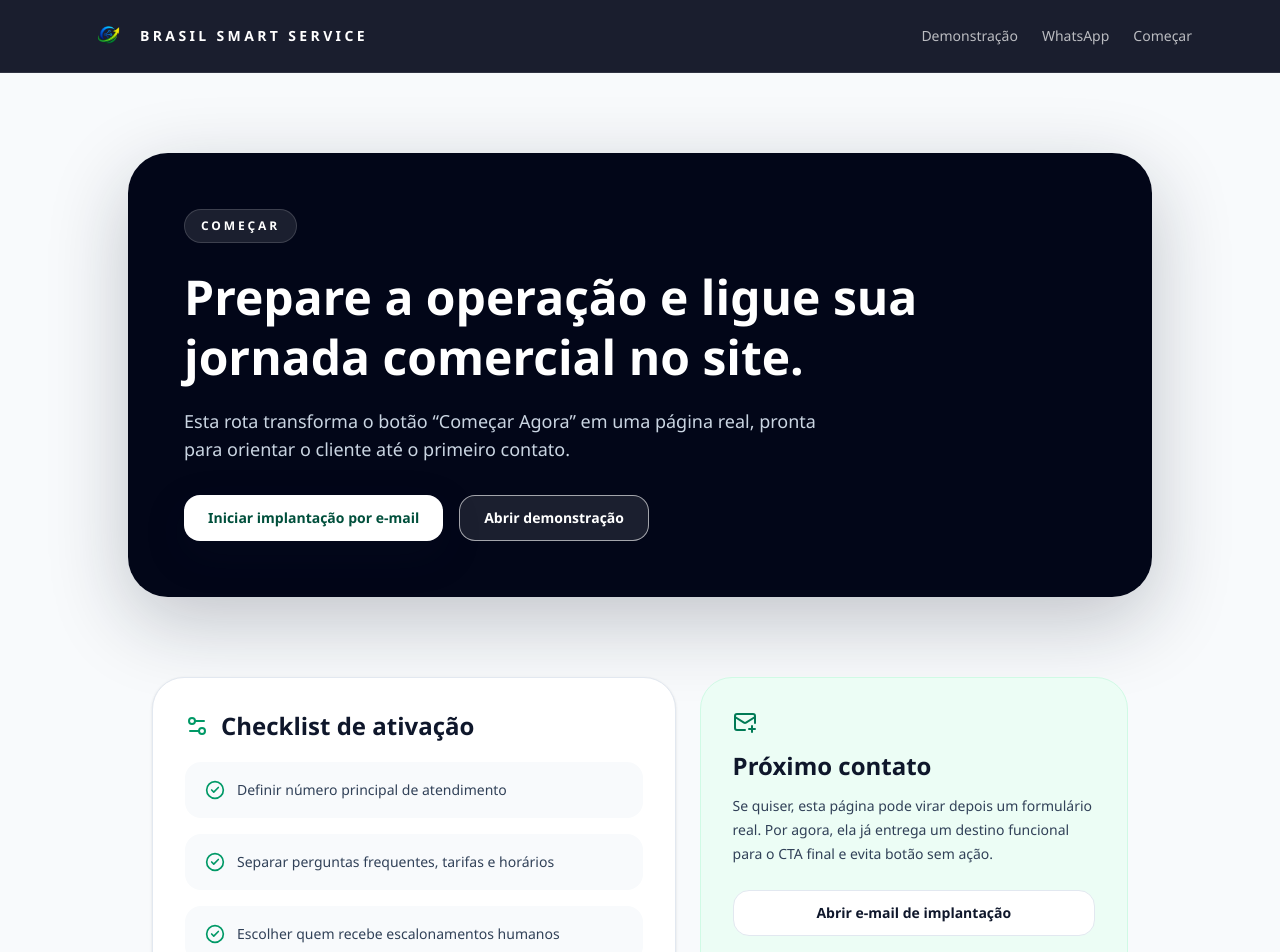
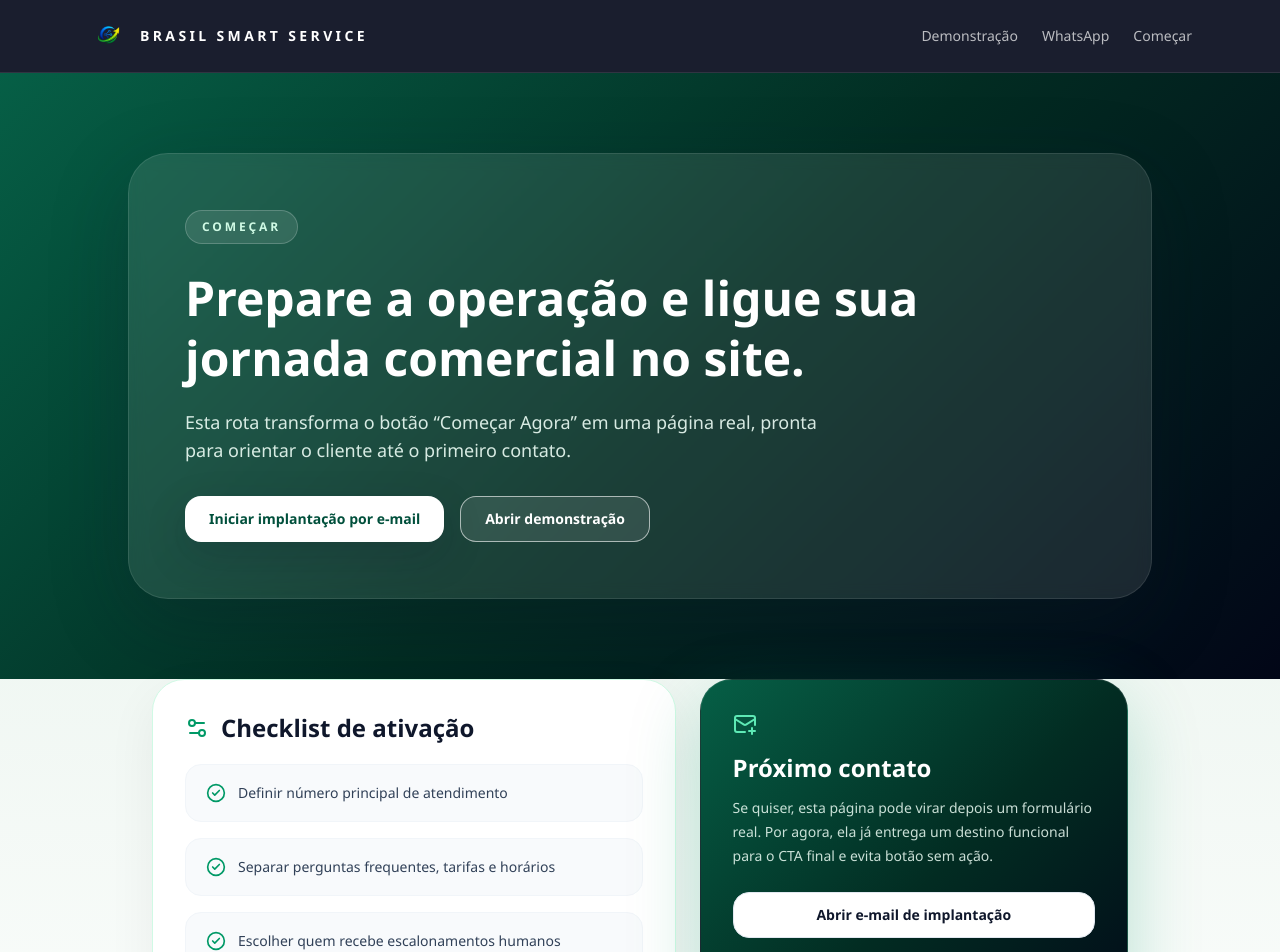
Before and after one commit to urielbrasil/brasil-smart-service, a Next.js app: page /comecar in a window 1280 px wide. Shown: the top 952 px of the page. Built offline with nearby package versions, Linux system fonts and the light colour scheme.

Commit message:
Match subpages to homepage branding

```diff
--- a/app/comecar/page.tsx
+++ b/app/comecar/page.tsx
@@ -12,16 +12,16 @@ const checklist = [
 
 export default function ComecarPage() {
   return (
-    <div className="min-h-screen bg-slate-50 text-slate-900">
-      <section className="px-6 py-20">
-        <div className="mx-auto max-w-5xl rounded-[2.5rem] bg-slate-950 px-8 py-14 text-white shadow-[0_24px_80px_rgba(15,23,42,0.24)] md:px-14">
-          <div className="mb-6 inline-flex rounded-full border border-white/15 bg-white/10 px-4 py-2 text-xs font-semibold tracking-[0.24em] uppercase">
+    <div className="min-h-screen bg-[radial-gradient(circle_at_top,_rgba(16,185,129,0.18),_transparent_28%),linear-gradient(180deg,_#f8fafc_0%,_#eef6f1_42%,_#ffffff_100%)] text-slate-900">
+      <section className="overflow-hidden bg-[linear-gradient(135deg,_#065f46_0%,_#022c22_52%,_#020617_100%)] px-6 py-20 text-white">
+        <div className="mx-auto max-w-5xl rounded-[2.5rem] border border-white/10 bg-white/10 px-8 py-14 shadow-[0_24px_80px_rgba(15,23,42,0.24)] backdrop-blur md:px-14">
+          <div className="mb-6 inline-flex rounded-full border border-white/20 bg-white/10 px-4 py-2 text-xs font-semibold tracking-[0.24em] uppercase text-emerald-100">
             Começar
           </div>
           <h1 className="max-w-3xl text-4xl font-bold leading-tight md:text-5xl">
             Prepare a operação e ligue sua jornada comercial no site.
           </h1>
-          <p className="mt-5 max-w-2xl text-lg text-slate-300">
+          <p className="mt-5 max-w-2xl text-lg text-emerald-50/90">
             Esta rota transforma o botão “Começar Agora” em uma página real, pronta para orientar o cliente até o primeiro contato.
           </p>
 
@@ -37,7 +37,7 @@ export default function ComecarPage() {
       </section>
 
       <section className="mx-auto grid max-w-5xl gap-6 px-6 pb-20 md:grid-cols-[1.1fr_0.9fr]">
-        <div className="rounded-[2rem] border border-slate-200 bg-white p-8 shadow-sm">
+        <div className="rounded-[2rem] border border-emerald-100 bg-white p-8 shadow-[0_18px_50px_rgba(15,23,42,0.06)]">
           <div className="mb-5 flex items-center gap-3">
             <Settings2 className="text-emerald-600" />
             <h2 className="text-2xl font-semibold">Checklist de ativação</h2>
@@ -45,7 +45,7 @@ export default function ComecarPage() {
 
           <div className="grid gap-4">
             {checklist.map((item) => (
-              <div key={item} className="flex items-start gap-3 rounded-2xl bg-slate-50 px-5 py-4 text-sm leading-6 text-slate-700">
+              <div key={item} className="flex items-start gap-3 rounded-2xl border border-slate-100 bg-slate-50 px-5 py-4 text-sm leading-6 text-slate-700">
                 <CheckCircle2 className="mt-0.5 h-5 w-5 shrink-0 text-emerald-600" />
                 <span>{item}</span>
               </div>
@@ -53,10 +53,10 @@ export default function ComecarPage() {
           </div>
         </div>
 
-        <div className="rounded-[2rem] border border-emerald-100 bg-emerald-50 p-8">
-          <MailPlus className="text-emerald-700" />
+        <div className="rounded-[2rem] border border-white/10 bg-[linear-gradient(135deg,_#065f46_0%,_#022c22_52%,_#020617_100%)] p-8 text-white shadow-[0_24px_70px_rgba(5,150,105,0.25)]">
+          <MailPlus className="text-emerald-300" />
           <h2 className="mt-4 text-2xl font-semibold">Próximo contato</h2>
-          <p className="mt-3 text-sm leading-6 text-slate-700">
+          <p className="mt-3 text-sm leading-6 text-emerald-50/85">
             Se quiser, esta página pode virar depois um formulário real. Por agora, ela já entrega um destino funcional para o CTA final e evita botão sem ação.
           </p>
           <CtaLink href={mailLinks.onboarding} external variant="ghost" className="mt-6 w-full">
--- a/app/demonstracao/page.tsx
+++ b/app/demonstracao/page.tsx
@@ -12,9 +12,9 @@ const agenda = [
 
 export default function DemonstracaoPage() {
   return (
-    <div className="min-h-screen bg-slate-50 text-slate-900">
-      <section className="px-6 py-20">
-        <div className="mx-auto max-w-5xl rounded-[2.5rem] bg-[linear-gradient(135deg,_#0f766e_0%,_#065f46_55%,_#022c22_100%)] px-8 py-14 text-white shadow-[0_25px_80px_rgba(15,118,110,0.28)] md:px-14">
+    <div className="min-h-screen bg-[radial-gradient(circle_at_top,_rgba(16,185,129,0.18),_transparent_28%),linear-gradient(180deg,_#f8fafc_0%,_#eef6f1_42%,_#ffffff_100%)] text-slate-900">
+      <section className="overflow-hidden bg-[linear-gradient(135deg,_#065f46_0%,_#022c22_52%,_#020617_100%)] px-6 py-20 text-white">
+        <div className="mx-auto max-w-5xl rounded-[2.5rem] border border-white/10 bg-white/10 px-8 py-14 shadow-[0_25px_80px_rgba(15,118,110,0.28)] backdrop-blur md:px-14">
           <div className="mb-6 inline-flex rounded-full border border-white/20 bg-white/10 px-4 py-2 text-xs font-semibold tracking-[0.24em] uppercase">
             Demonstração
           </div>
@@ -34,7 +34,7 @@ export default function DemonstracaoPage() {
       </section>
 
       <section className="mx-auto grid max-w-5xl gap-6 px-6 pb-20 md:grid-cols-[1.25fr_0.9fr]">
-        <div className="rounded-[2rem] border border-slate-200 bg-white p-8 shadow-sm">
+        <div className="rounded-[2rem] border border-emerald-100 bg-white p-8 shadow-[0_18px_50px_rgba(15,23,42,0.06)]">
           <div className="mb-5 flex items-center gap-3">
             <CalendarClock className="text-emerald-600" />
             <h2 className="text-2xl font-semibold">O que a demonstração cobre</h2>
@@ -42,7 +42,7 @@ export default function DemonstracaoPage() {
 
           <div className="grid gap-4">
             {agenda.map((item) => (
-              <div key={item} className="rounded-2xl bg-slate-50 px-5 py-4 text-sm leading-6 text-slate-700">
+              <div key={item} className="rounded-2xl border border-slate-100 bg-slate-50 px-5 py-4 text-sm leading-6 text-slate-700">
                 {item}
               </div>
             ))}
@@ -50,16 +50,16 @@ export default function DemonstracaoPage() {
         </div>
 
         <div className="flex flex-col gap-6">
-          <div className="rounded-[2rem] border border-emerald-100 bg-emerald-50 p-8">
-            <Rocket className="text-emerald-700" />
+          <div className="rounded-[2rem] border border-white/10 bg-[linear-gradient(135deg,_#065f46_0%,_#022c22_52%,_#020617_100%)] p-8 text-white shadow-[0_24px_70px_rgba(5,150,105,0.25)]">
+            <Rocket className="text-emerald-300" />
             <h2 className="mt-4 text-2xl font-semibold">Pronto para apresentar</h2>
-            <p className="mt-3 text-sm leading-6 text-slate-700">
+            <p className="mt-3 text-sm leading-6 text-emerald-50/85">
               Esta rota pode ser usada como destino direto de anúncios, QR codes ou botões da home.
             </p>
           </div>
 
-          <div className="rounded-[2rem] border border-slate-200 bg-white p-8">
-            <Mail className="text-slate-900" />
+          <div className="rounded-[2rem] border border-emerald-100 bg-white p-8 shadow-[0_18px_50px_rgba(15,23,42,0.06)]">
+            <Mail className="text-emerald-700" />
             <h2 className="mt-4 text-xl font-semibold">Canal de contato</h2>
             <p className="mt-3 text-sm leading-6 text-slate-600">
               Para manter o fluxo funcional sem depender de integrações externas ainda não configuradas, o pedido de demonstração segue por e-mail.
--- a/app/page.tsx
+++ b/app/page.tsx
@@ -1,6 +1,7 @@
 "use client";
 
 import React from "react";
+import Image from "next/image";
 import { MessageCircle, Bot, Hotel, CheckCircle, ArrowUpRight } from "lucide-react";
 import { motion } from "framer-motion";
 import { CtaLink } from "@/components/cta-link";
@@ -74,7 +75,16 @@ export default function BrasilSmartServiceWebsite() {
             className="relative rounded-[2rem] border border-white/15 bg-white/10 p-8 shadow-2xl backdrop-blur"
           >
             <div className="absolute inset-x-10 top-0 h-px bg-gradient-to-r from-transparent via-white/60 to-transparent" />
-            <Bot size={60} />
+            <div className="overflow-hidden rounded-[1.5rem] border border-white/10 bg-slate-950/20 shadow-[0_24px_60px_rgba(2,6,23,0.28)]">
+              <Image
+                src="/og-image.png"
+                alt="Logo e identidade visual da Brasil Smart Service"
+                width={1200}
+                height={630}
+                priority
+                className="h-auto w-full object-cover"
+              />
+            </div>
             <h2 className="mt-4 text-2xl font-semibold">
               Seu recepcionista inteligente
             </h2>
--- a/app/whatsapp/page.tsx
+++ b/app/whatsapp/page.tsx
@@ -11,16 +11,16 @@ const highlights = [
 
 export default function WhatsAppPage() {
   return (
-    <div className="min-h-screen bg-[linear-gradient(180deg,_#effcf6_0%,_#ffffff_35%,_#f8fafc_100%)] text-slate-900">
-      <section className="px-6 py-20">
-        <div className="mx-auto max-w-5xl rounded-[2.5rem] border border-emerald-100 bg-white px-8 py-14 shadow-[0_24px_80px_rgba(15,23,42,0.08)] md:px-14">
-          <div className="mb-6 inline-flex rounded-full bg-emerald-100 px-4 py-2 text-xs font-semibold tracking-[0.24em] uppercase text-emerald-900">
+    <div className="min-h-screen bg-[radial-gradient(circle_at_top,_rgba(16,185,129,0.18),_transparent_28%),linear-gradient(180deg,_#f8fafc_0%,_#eef6f1_42%,_#ffffff_100%)] text-slate-900">
+      <section className="overflow-hidden bg-[linear-gradient(135deg,_#065f46_0%,_#022c22_52%,_#020617_100%)] px-6 py-20 text-white">
+        <div className="mx-auto max-w-5xl rounded-[2.5rem] border border-white/10 bg-white/10 px-8 py-14 shadow-[0_24px_80px_rgba(15,23,42,0.18)] backdrop-blur md:px-14">
+          <div className="mb-6 inline-flex rounded-full border border-white/20 bg-white/10 px-4 py-2 text-xs font-semibold tracking-[0.24em] uppercase text-emerald-100">
             WhatsApp
           </div>
           <h1 className="max-w-3xl text-4xl font-bold leading-tight md:text-5xl">
             Organize o contato comercial e prepare seu atendimento para o WhatsApp.
           </h1>
-          <p className="mt-5 max-w-2xl text-lg text-slate-600">
+          <p className="mt-5 max-w-2xl text-lg text-emerald-50/90">
             Como o número oficial ainda não está configurado neste repositório, esta página funciona como uma ponte segura para o visitante iniciar o contato.
           </p>
 
@@ -36,7 +36,7 @@ export default function WhatsAppPage() {
       </section>
 
       <section className="mx-auto grid max-w-5xl gap-6 px-6 pb-20 md:grid-cols-2">
-        <div className="rounded-[2rem] bg-slate-950 p-8 text-white">
+        <div className="rounded-[2rem] bg-[linear-gradient(135deg,_#065f46_0%,_#022c22_52%,_#020617_100%)] p-8 text-white shadow-[0_24px_70px_rgba(5,150,105,0.25)]">
           <MessageCircleMore className="text-emerald-400" />
           <h2 className="mt-4 text-2xl font-semibold">Fluxo preparado</h2>
           <div className="mt-6 grid gap-3">
@@ -50,7 +50,7 @@ export default function WhatsAppPage() {
         </div>
 
         <div className="flex flex-col gap-6">
-          <div className="rounded-[2rem] border border-slate-200 bg-white p-8">
+          <div className="rounded-[2rem] border border-emerald-100 bg-white p-8 shadow-[0_18px_50px_rgba(15,23,42,0.06)]">
             <ShieldCheck className="text-emerald-600" />
             <h2 className="mt-4 text-xl font-semibold">Próximo passo recomendado</h2>
             <p className="mt-3 text-sm leading-6 text-slate-600">
@@ -58,8 +58,8 @@ export default function WhatsAppPage() {
             </p>
           </div>
 
-          <div className="rounded-[2rem] border border-slate-200 bg-white p-8">
-            <Mail className="text-slate-900" />
+          <div className="rounded-[2rem] border border-emerald-100 bg-white p-8 shadow-[0_18px_50px_rgba(15,23,42,0.06)]">
+            <Mail className="text-emerald-700" />
             <h2 className="mt-4 text-xl font-semibold">Contato atual</h2>
             <p className="mt-3 text-sm leading-6 text-slate-600">
               Enquanto isso, o visitante consegue abrir um e-mail pronto para iniciar a conversa sem perder a home principal.
```
